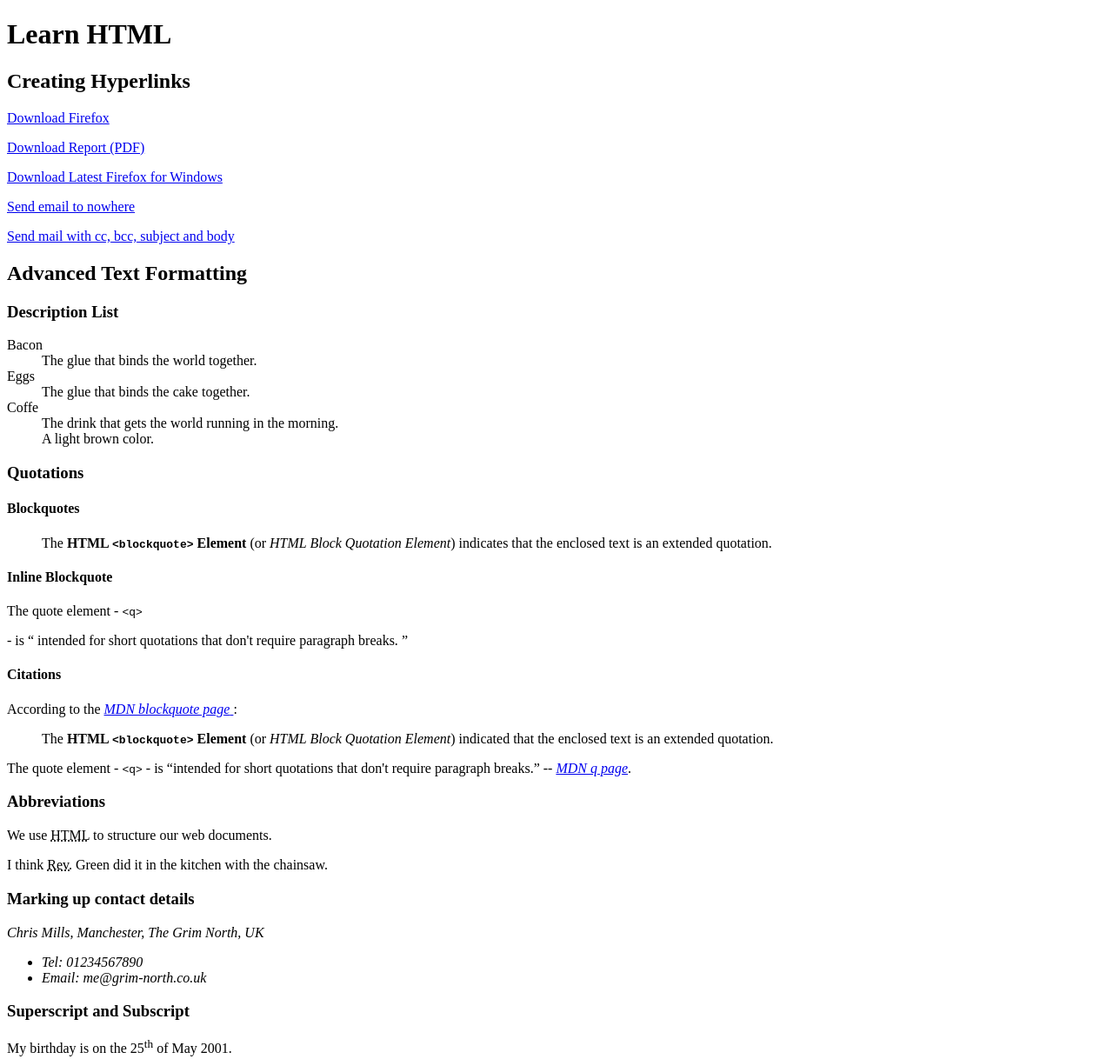
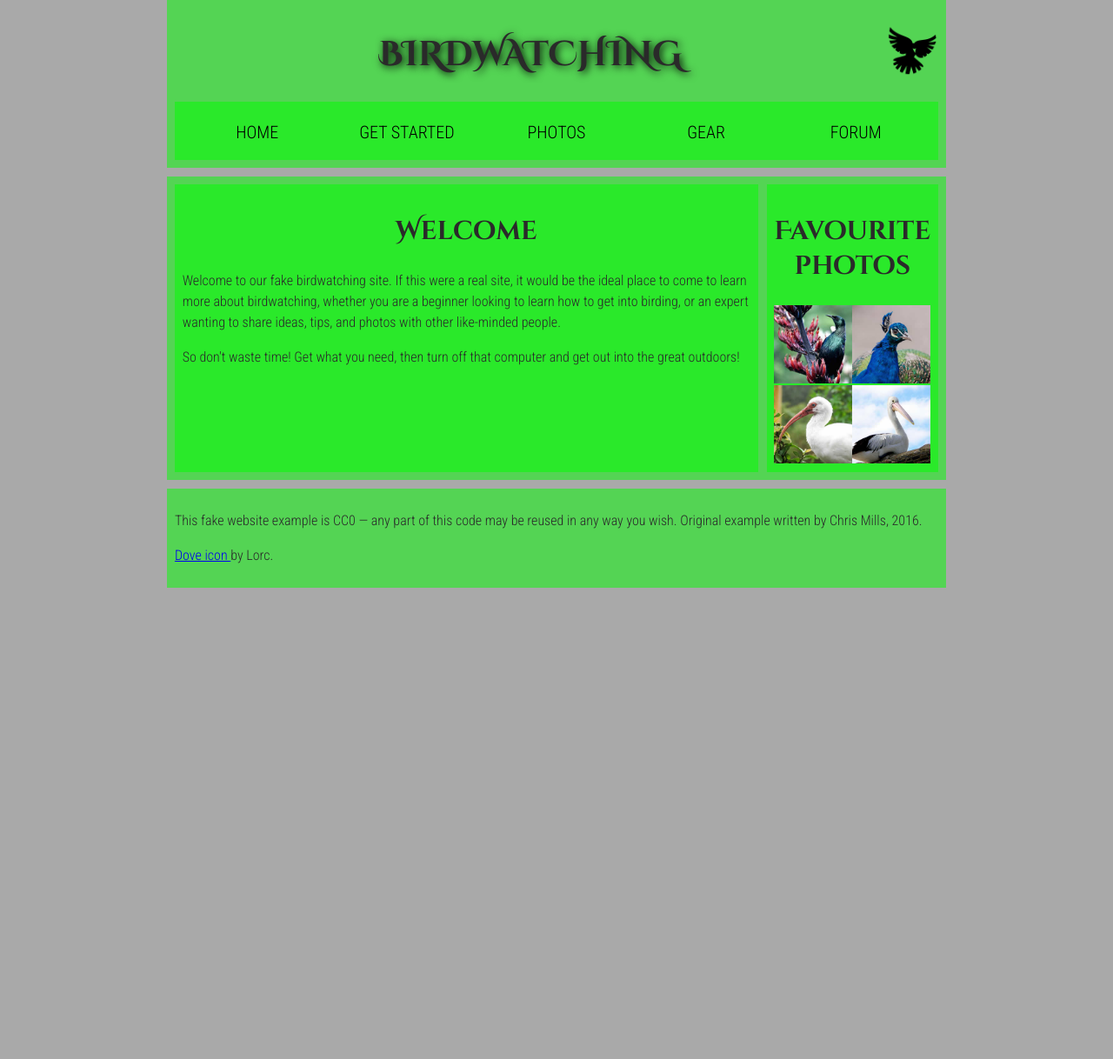
Before and after one commit to Anik7303/mdn-html, a plain HTML site: page intro-to-html/index.html in a window 1280 px wide. Shown: the top 1218 px of the page at 87% size. After the commit the page ends 800 px from the top, so only its background shows below. Drawn offline with Linux system fonts and the light colour scheme.

Commit message:
mdn - intro to html - structuring a page of content

```diff
--- a/intro-to-html/index.html
+++ b/intro-to-html/index.html
@@ -1,210 +1,78 @@
 <!DOCTYPE html>
-<html prefix="og: http://ogp.me/ns#" lang="en-US">
+<html lang="en">
+
 <head>
     <meta charset="utf-8" />
-        <meta name="author" content="Chris Mills" />
-        <meta
-            name="description"
-            content="The MDN Web Docs Learning Area aims to provide complete beginners to the web with al they need to know to get started with developing web sites and applications."
-        />
+    <meta http-equiv="X-UA-Compatible" content="IE=edge">
+    <meta name="viewport" content="width=device-width, initial-scale=1.0">
+    <link rel="shortcut icon" href="favicon.png" type="image/png">
 
-        <!-- Open Graph Data | For Facebook -->
-        <meta
-            property="og:image"
-            content="https://developer.mozilla.org/static/img/opengraph-logo.png"
-        />
-        <meta
-            property="og:description"
-            content="The Mozilla Developer Network (MDN) provides information about Open Web technologies including HTML, CSS, and APIs for both Web sites and HTML5 Apps. It also documents Mozilla products, like Firefox OS."
-        />
-        <meta property="og:title" content="Mozilla Developer Network" />
-        <meta property="og:type" content="website" />
-        <meta property="og:url" content="https://developer.mozilla.org" />
+    <link href="https://fonts.googleapis.com/css?family=Roboto+Condensed:300%7CCinzel+Decorative:700"
+        rel="stylesheet" />
+    <link rel="stylesheet" href="styles/style.css">
 
-        <!-- Twitter Card (this also uses Open Graph Data as fallback) -->
-        <meta name="twitter:card" content="summary" />
-        <!-- summary_large_image, player, app -->
-        <meta name="twitter:site" content="@nytimesbits" />
-        <meta name="twitter:creator" content="@nickbilton" />
+    <title>Birdwatching</title>
 
-        <link rel="shortcut icon" href="favicon.ico" type="image/x-icon" />
-
-        <title>MDN | Introduction To HTML</title>
+    <!--[if lt IE 9]>
+            <script src="https://cdnjs.cloudflare.com/ajax/libs/html5shiv/3.7.3/html5shiv.js"></script>
+        <![endif]-->
 </head>
 
 <body>
-        <h1>Learn HTML</h1>
-        <!-- Creating Hyperlinks -->
-        <section id="creating-hyperlinks">
-            <h2>Creating Hyperlinks</h2>
-            <p><a href="https://firefox.com">Download Firefox</a></p>
+    <header>
+        <h1>Birdwatching</h1>
+        <img src="images/dove.png" alt="a simple dove logo" />
+        <nav>
+            <ul>
+                <li><span>Home</span></li>
+                <li><a href="#">Get started</a></li>
+                <li><a href="#">Photos</a></li>
+                <li><a href="#">Gear</a></li>
+                <li><a href="#">Forum</a></li>
+            </ul>
+        </nav>
+    </header>
+    <main>
+        <section>
+            <h2>Welcome</h2>
             <p>
-                <a href="https://example.com/report.pdf"
-                    >Download Report (PDF)</a
-                >
+                Welcome to our fake birdwatching site. If this were a real site, it
+                would be the ideal place to come to learn more about birdwatching,
+                whether you are a beginner looking to learn how to get into birding,
+                or an expert wanting to share ideas, tips, and photos with other
+                like-minded people.
             </p>
             <p>
-                <a
-                    href="https://download.mozilla.org/?product=firefox-latest-ssl&os=win64&lang=en-US"
-                    download="firefox-latest-64bit-installer.exe"
-                >
-                    Download Latest Firefox for Windows
-                </a>
-            </p>
-            <p>
-                <a href="mailto:nowhere@mozilla.org">Send email to nowhere</a>
-            </p>
-            <p>
-                <a
-                    href="mailto:nowhere@mozilla.org?cc=name2@rapidtables.com&bcc=name3@rapidtables.com&subject=The%20subject%20of%20the%20email&body=The%20body%20of%20the%20email"
-                >
-                    Send mail with cc, bcc, subject and body
-                </a>
+                So don't waste time! Get what you need, then turn off that computer
+                and get out into the great outdoors!
             </p>
         </section>
 
-        <!-- Advanced Text Formatting -->
-        <section id="advanced-text-formatting">
-            <h2>Advanced Text Formatting</h2>
-            <h3>Description List</h3>
-            <dl>
-                <dt>Bacon</dt>
-                <dd>The glue that binds the world together.</dd>
-                <dt>Eggs</dt>
-                <dd>The glue that binds the cake together.</dd>
-                <dt>Coffe</dt>
-                <dd>The drink that gets the world running in the morning.</dd>
-                <dd>A light brown color.</dd>
-            </dl>
-            <h3>Quotations</h3>
-            <h4>Blockquotes</h4>
-            <blockquote
-                cite="https://developer.mozilla.org/en-US/doccs/Web/HTML/Element/blockquote"
-            >
+        <aside>
+            <h2>Favourite photos</h2>
+            <a href="images/favorite-1.jpg"> <img src="images/favorite-1_th.jpg"
+                    alt="Small black bird, black claws, long black slender beak, links to larger version of the image" />
+            </a>
+            <a href="images/favorite-2.jpg"> <img src="images/favorite-2_th.jpg"
+                    alt="Top half of a pretty bird with bright blue plumage on neck, light colored beak, blue headdress, links to larger version of the image" />
+            </a>
+            <a href="images/favorite-3.jpg"> <img src="images/favorite-3_th.jpg"
+                    alt="Top half of a large bird with white plumage, very long curved narrow light colored break, links to larger version of the image" />
+            </a>
+            <a href="images/favorite-4.jpg"> <img src="images/favorite-4_th.jpg"
+                    alt="Large bird, mostly white plumage with black plumage on back and rear, long straight white beak, links to larger version of the image" />
+            </a>
+        </aside>
+    </main>
+    <footer>
         <p>
-                    The
-                    <strong
-                        >HTML <code>&lt;blockquote&gt;</code> Element</strong
-                    >
-                    (or <em>HTML Block Quotation Element</em>) indicates that
-                    the enclosed text is an extended quotation.
-                </p>
-            </blockquote>
-            <h4>Inline Blockquote</h4>
-            <p>The quote element - <code>&lt;q&gt;</code></p>
-            - is
-            <q
-                cite="https://developer.mozilla.org/en-US/docs/Web/HTML/Element/q"
-            >
-                intended for short quotations that don't require paragraph
-                breaks.
-            </q>
-            <h4>Citations</h4>
-            <p>
-                According to the
-                <a
-                    href="https://developer.mozilla.org/en-US/docs/Web/HTML/Element/blockquote"
-                >
-                    <cite>MDN blockquote page</cite> </a
-                >:
-            </p>
-            <blockquote>
-                <p>
-                    The
-                    <strong
-                        >HTML <code>&lt;blockquote&gt;</code> Element</strong
-                    >
-                    (or <em>HTML Block Quotation Element</em>) indicated that
-                    the enclosed text is an extended quotation.
-                </p>
-            </blockquote>
-            <p>
-                The quote element - <code>&lt;q&gt;</code> - is
-                <q
-                    cite="https://developer.mozilla.org/en-US/docs/Web/HTML/Element/q"
-                    >intended for short quotations that don't require paragraph
-                    breaks.</q
-                >
-                --
-                <a
-                    href="https://developer.mozilla.org/en-US/docs/Web/HTML/Element/q"
-                    ><cite>MDN q page</cite></a
-                >.
-            </p>
-            <h3>Abbreviations</h3>
-            <p>
-                We use <abbr title="Hypertext Markup Language">HTML</abbr> to
-                structure our web documents.
+            This fake website example is CC0 — any part of this code may be reused in any way you wish. Original example
+            written by Chris Mills, 2016.
         </p>
         <p>
-                I think <abbr title="Reverend">Rev.</abbr> Green did it in the
-                kitchen with the chainsaw.
+            <a href="http://game-icons.net/lorc/originals/dove.html">Dove icon </a> by Lorc.
         </p>
-            <h3>Marking up contact details</h3>
-            <address>
-                <p>Chris Mills, Manchester, The Grim North, UK</p>
-                <ul>
-                    <li>Tel: 01234567890</li>
-                    <li>Email: me@grim-north.co.uk</li>
-                </ul>
-            </address>
-            <h3>Superscript and Subscript</h3>
-            <p>My birthday is on the 25<sup>th</sup> of May 2001.</p>
-            <p>
-                Caffeine's chemical formula is
-                C<sub>8</sub>H<sub>10</sub>N<sub>4</sub>O<sub>2</sub>.
-            </p>
-            <p>If x<sup>2</sup> is 9, x must equal 3 or -3.</p>
-            <h3>Representing computer code</h3>
-            <pre>
-var para = document.qureySelector('p');
-para.onClick = function() {
-    alert('Owww, stop poking me!');
-}
-            </pre>
-            <p>
-                You shouldn't use presentational elements like
-                <code>&lt;font&gt;</code> and <code>&lt;center&gt;</code>.
-            </p>
-            <p>
-                In the above Javascript example, <var>para</var> represents a
-                paragraph element.
-            </p>
-            <p>
-                Select all text with <kbd>Ctrl</kbd>/<kbd>Cmd</kbd> +
-                <kbd>A</kbd>.
-            </p>
-            <pre>
-$ <kbd>ping mozilla.org</kbd>
-<smap>
-PING mozilla.org (63.245.215.20): 56 data bytes
-64 bytes from 63.245.215.20: icmp_seq=0 ttl=40 time=158.233 ms
-</smap>
-            </pre>
-            <h3>Marking up times and dates</h3>
-            <p>
-                <time datetime="2021-06-11">June 11, 2021</time>
-            </p>
-            <p>
-                <time datetime="2021-06-11T18:26+06:00">
-                    06:26 PM June 11, 2021
-                </time>
-            </p>
-            <p>
-                <time datetime="2021-06">June 2021</time>
-            </p>
-            <p>
-                <time datetime="06-11">11<sup>th</sup> June</time>
-            </p>
-            <p>
-                <time datetime="18:26">06:26 PM</time>
-            </p>
-            <p>
-                <time datetime="18:26:36.034">06:26:36.034 PM</time>
-            </p>
-            <p>
-                <time datetime="2021-W02">Second week of 2021</time>
-            </p>
-        </section>
+    </footer>
 </body>
+
 </html>
--- /dev/null
+++ b/intro-to-html/styles/style.css
@@ -0,0 +1,151 @@
+/* || General setup */
+
+html,
+body {
+    margin: 0;
+    padding: 0;
+}
+
+html {
+    font-size: 10px;
+    background-color: #a9a9a9;
+}
+
+body {
+    width: 70%;
+    min-width: 800px;
+    margin: 0 auto;
+}
+
+/* || typography */
+
+h1,
+h2,
+h3 {
+    font-family: 'Cinzel Decorative', cursive;
+    color: #2a2a2a;
+}
+
+p,
+input,
+li {
+    font-family: 'Roboto Condensed', sans-serif;
+    color: #2a2a2a;
+}
+
+h1 {
+    font-size: 4rem;
+    text-align: center;
+    text-shadow: 2px 2px 10px black;
+}
+
+h2 {
+    font-size: 3rem;
+    text-align: center;
+}
+
+h3 {
+    font-size: 2.2rem;
+}
+
+p,
+li {
+    font-size: 1.6rem;
+    line-height: 1.5;
+}
+
+/* || header layout */
+
+header {
+    margin-bottom: 10px;
+    display: flex;
+    flex-flow: row wrap;
+}
+
+body > * {
+    background-color: red;
+    padding: 1%;
+}
+
+main,
+header,
+nav,
+article,
+aside,
+footer,
+section {
+    background-color: rgba(0, 255, 0, 0.5);
+    padding: 1%;
+}
+
+h1 {
+    flex: 5;
+    text-transform: uppercase;
+}
+
+header img {
+    display: block;
+    height: 60px;
+    padding-top: 20.15px;
+}
+
+nav {
+    height: 50px;
+    flex: 100%;
+    display: flex;
+}
+
+nav ul {
+    padding: 0;
+    list-style-type: none;
+    flex: 2;
+    display: flex;
+}
+
+nav li {
+    display: inline;
+    text-align: center;
+    flex: 1;
+}
+
+nav a,
+nav span {
+    display: inline-block;
+    font-size: 2rem;
+    height: 3rem;
+    line-height: 1.7;
+    text-transform: uppercase;
+    text-decoration: none;
+    color: black;
+}
+
+/* || main layout */
+
+main {
+    display: flex;
+}
+
+article,
+section {
+    flex: 4;
+}
+
+aside {
+    flex: 1;
+    margin-left: 10px;
+    padding: 1%;
+}
+
+aside a {
+    display: block;
+    float: left;
+    width: 50%;
+}
+
+aside img {
+    max-width: 100%;
+}
+
+footer {
+    margin-top: 10px;
+}
```
Also changed, not shown: intro-to-html/favicon.png (added), intro-to-html/images/dove.png (added), intro-to-html/images/favorite-1.jpg (added), intro-to-html/images/favorite-1_th.jpg (added), intro-to-html/images/favorite-2.jpg (added), intro-to-html/images/favorite-2_th.jpg (added), intro-to-html/images/favorite-3.jpg (added), intro-to-html/images/favorite-3_th.jpg (added), intro-to-html/images/favorite-4.jpg (added), intro-to-html/images/favorite-4_th.jpg (added). Lines whose indentation alone changed are shown as unchanged.
